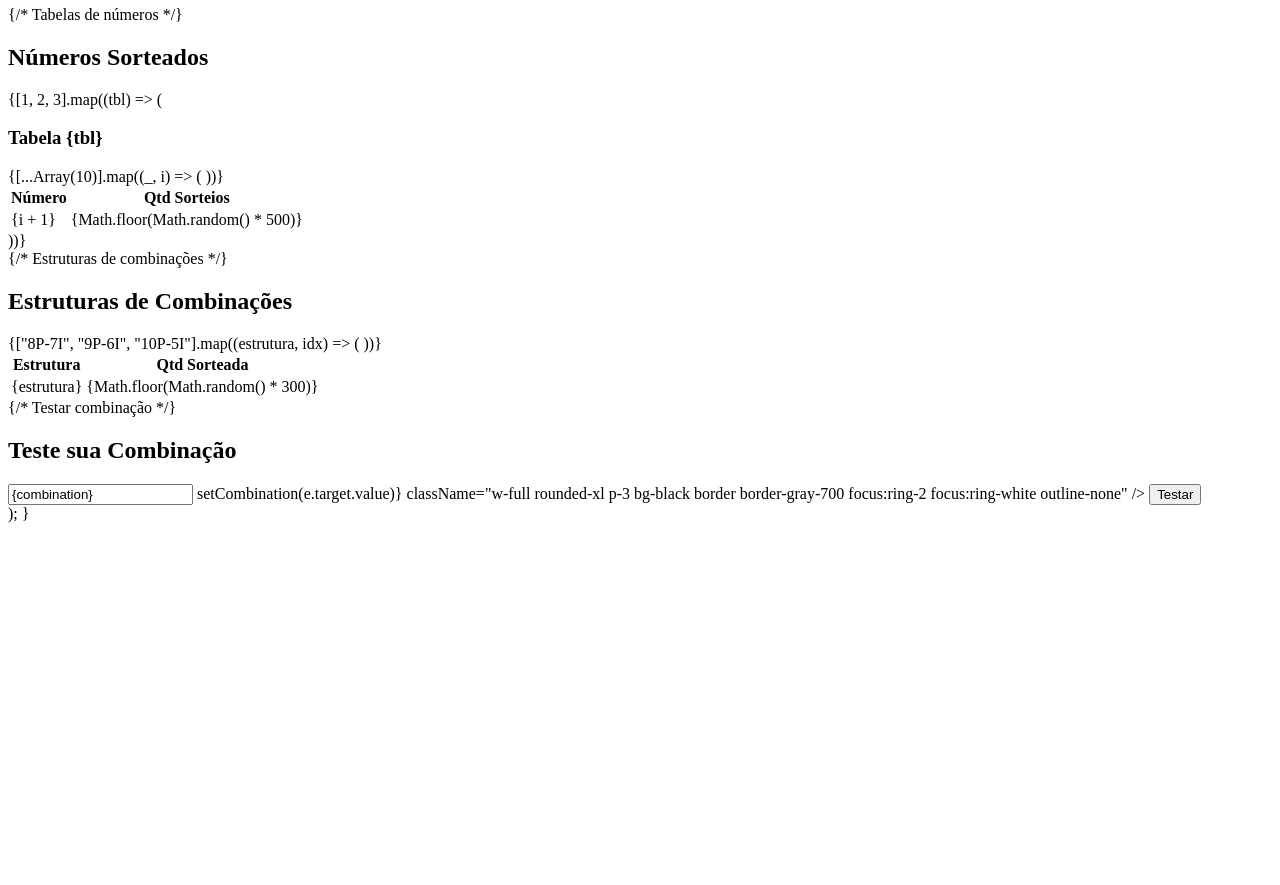
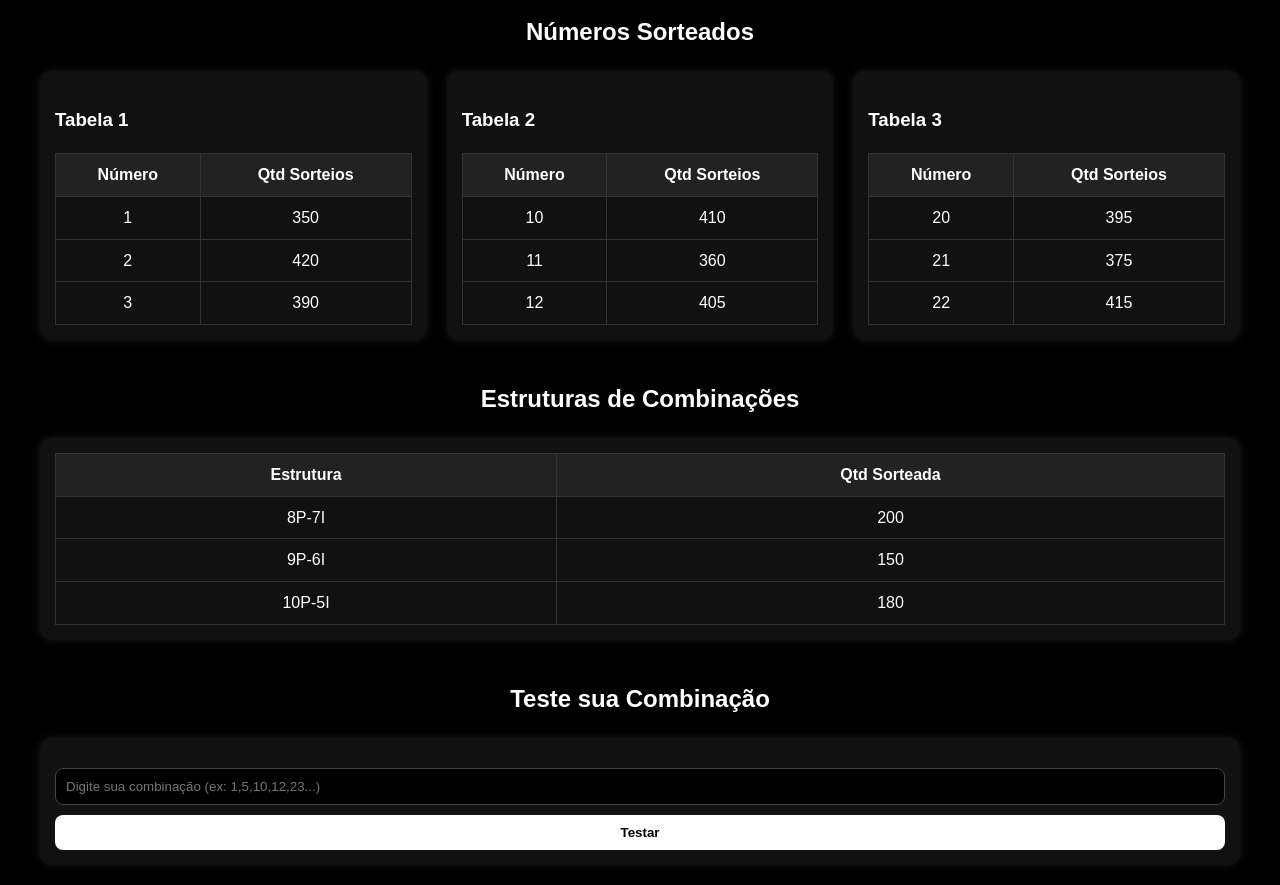
Before and after one commit to alissonfllima-dev/meu-site-loterias, a plain HTML site: page index.html in a window 1280 px wide. Shown: the part 100-985 px from the top of the page. Before the commit the page ends 800 px from the top, so only its background shows below. Drawn offline with Linux system fonts and the light colour scheme.

Commit message:
Refactor index.html structure and styles

```diff
--- a/index.html
+++ b/index.html
@@ -1,82 +1,189 @@
-import { useState } from "react";
+<!DOCTYPE html>
+<html lang="pt-BR">
+<head>
+  <meta charset="UTF-8">
+  <meta name="viewport" content="width=device-width, initial-scale=1.0">
+  <title>Análises Lotofácil</title>
+  <style>
+    body {
+      font-family: Arial, sans-serif;
+      background: #000;
+      color: #fff;
+      margin: 0;
+      padding: 20px;
+      line-height: 1.6;
+    }
 
-export default function LotoFacilSPA() {
-  const [combination, setCombination] = useState("");
+    h1, h2 {
+      text-align: center;
+      margin-bottom: 20px;
+    }
 
-  return (
-    <div className="min-h-screen bg-black text-white flex flex-col items-center p-6 space-y-10">
-      <h1 className="text-3xl font-bold tracking-wide">Análises Estatísticas - Lotofácil</h1>
+    .container {
+      max-width: 1200px;
+      margin: auto;
+    }
 
-      {/* Tabelas de números */}
-      <section className="w-full max-w-5xl space-y-8">
-        <h2 className="text-xl font-semibold border-b border-gray-600 pb-2">Números Sorteados</h2>
-        <div className="grid md:grid-cols-3 gap-6">
-          {[1, 2, 3].map((tbl) => (
-            <div
-              key={tbl}
-              className="bg-gray-900 rounded-2xl shadow p-4 overflow-x-auto"
-            >
-              <h3 className="text-lg font-medium mb-3">Tabela {tbl}</h3>
-              <table className="w-full border-collapse text-center">
+    .grid {
+      display: grid;
+      grid-template-columns: 1fr;
+      gap: 20px;
+    }
+
+    @media (min-width: 768px) {
+      .grid {
+        grid-template-columns: repeat(3, 1fr);
+      }
+    }
+
+    .card {
+      background: #111;
+      border-radius: 12px;
+      padding: 15px;
+      box-shadow: 0 0 8px rgba(255, 255, 255, 0.1);
+      overflow-x: auto;
+    }
+
+    table {
+      width: 100%;
+      border-collapse: collapse;
+    }
+
+    th, td {
+      padding: 8px;
+      border: 1px solid #333;
+      text-align: center;
+    }
+
+    th {
+      background: #222;
+    }
+
+    tr:hover {
+      background: #1a1a1a;
+    }
+
+    .input-box {
+      display: flex;
+      flex-direction: column;
+      gap: 10px;
+      margin-top: 15px;
+    }
+
+    input {
+      padding: 10px;
+      border-radius: 8px;
+      border: 1px solid #444;
+      background: #000;
+      color: #fff;
+      outline: none;
+    }
+
+    input:focus {
+      border-color: #fff;
+    }
+
+    button {
+      padding: 10px;
+      border: none;
+      border-radius: 8px;
+      background: #fff;
+      color: #000;
+      font-weight: bold;
+      cursor: pointer;
+      transition: 0.3s;
+    }
+
+    button:hover {
+      background: #ddd;
+    }
+  </style>
+</head>
+<body>
+  <div class="container">
+    <h1>Análises Estatísticas - Lotofácil</h1>
+
+    <!-- Tabelas de números -->
+    <h2>Números Sorteados</h2>
+    <div class="grid">
+      <div class="card">
+        <h3>Tabela 1</h3>
+        <table>
           <thead>
-                  <tr className="bg-gray-800">
-                    <th className="p-2 border border-gray-700">Número</th>
-                    <th className="p-2 border border-gray-700">Qtd Sorteios</th>
+            <tr>
+              <th>Número</th>
+              <th>Qtd Sorteios</th>
             </tr>
           </thead>
           <tbody>
-                  {[...Array(10)].map((_, i) => (
-                    <tr key={i} className="hover:bg-gray-800">
-                      <td className="border border-gray-700 p-2">{i + 1}</td>
-                      <td className="border border-gray-700 p-2">{Math.floor(Math.random() * 500)}</td>
-                    </tr>
-                  ))}
+            <tr><td>1</td><td>350</td></tr>
+            <tr><td>2</td><td>420</td></tr>
+            <tr><td>3</td><td>390</td></tr>
           </tbody>
         </table>
       </div>
-          ))}
-        </div>
-      </section>
 
-      {/* Estruturas de combinações */}
-      <section className="w-full max-w-4xl space-y-6">
-        <h2 className="text-xl font-semibold border-b border-gray-600 pb-2">Estruturas de Combinações</h2>
-        <div className="bg-gray-900 rounded-2xl shadow p-4 overflow-x-auto">
-          <table className="w-full border-collapse text-center">
+      <div class="card">
+        <h3>Tabela 2</h3>
+        <table>
           <thead>
-              <tr className="bg-gray-800">
-                <th className="p-2 border border-gray-700">Estrutura</th>
-                <th className="p-2 border border-gray-700">Qtd Sorteada</th>
+            <tr>
+              <th>Número</th>
+              <th>Qtd Sorteios</th>
             </tr>
           </thead>
           <tbody>
-              {["8P-7I", "9P-6I", "10P-5I"].map((estrutura, idx) => (
-                <tr key={idx} className="hover:bg-gray-800">
-                  <td className="border border-gray-700 p-2">{estrutura}</td>
-                  <td className="border border-gray-700 p-2">{Math.floor(Math.random() * 300)}</td>
-                </tr>
-              ))}
+            <tr><td>10</td><td>410</td></tr>
+            <tr><td>11</td><td>360</td></tr>
+            <tr><td>12</td><td>405</td></tr>
           </tbody>
         </table>
       </div>
-      </section>
 
-      {/* Testar combinação */}
-      <section className="w-full max-w-3xl space-y-4">
-        <h2 className="text-xl font-semibold border-b border-gray-600 pb-2">Teste sua Combinação</h2>
-        <div className="bg-gray-900 rounded-2xl shadow p-6 flex flex-col items-center gap-4">
-          <input
-            type="text"
-            placeholder="Digite sua combinação (ex: 1,5,10,12,23...)"
-            value={combination}
-            onChange={(e) => setCombination(e.target.value)}
-            className="w-full rounded-xl p-3 bg-black border border-gray-700 focus:ring-2 focus:ring-white outline-none"
-          />
-          <button className="px-6 py-2 bg-white text-black font-semibold rounded-xl shadow hover:bg-gray-200 transition">
-            Testar
-          </button>
+      <div class="card">
+        <h3>Tabela 3</h3>
+        <table>
+          <thead>
+            <tr>
+              <th>Número</th>
+              <th>Qtd Sorteios</th>
+            </tr>
+          </thead>
+          <tbody>
+            <tr><td>20</td><td>395</td></tr>
+            <tr><td>21</td><td>375</td></tr>
+            <tr><td>22</td><td>415</td></tr>
+          </tbody>
+        </table>
       </div>
-      </section>
     </div>
-  );
-}
+
+    <!-- Estruturas de combinações -->
+    <h2 style="margin-top:40px;">Estruturas de Combinações</h2>
+    <div class="card">
+      <table>
+        <thead>
+          <tr>
+            <th>Estrutura</th>
+            <th>Qtd Sorteada</th>
+          </tr>
+        </thead>
+        <tbody>
+          <tr><td>8P-7I</td><td>200</td></tr>
+          <tr><td>9P-6I</td><td>150</td></tr>
+          <tr><td>10P-5I</td><td>180</td></tr>
+        </tbody>
+      </table>
+    </div>
+
+    <!-- Teste de combinação -->
+    <h2 style="margin-top:40px;">Teste sua Combinação</h2>
+    <div class="card">
+      <div class="input-box">
+        <input type="text" placeholder="Digite sua combinação (ex: 1,5,10,12,23...)" />
+        <button>Testar</button>
+      </div>
+    </div>
+  </div>
+</body>
+</html>
```
Lines whose indentation alone changed are shown as unchanged.
